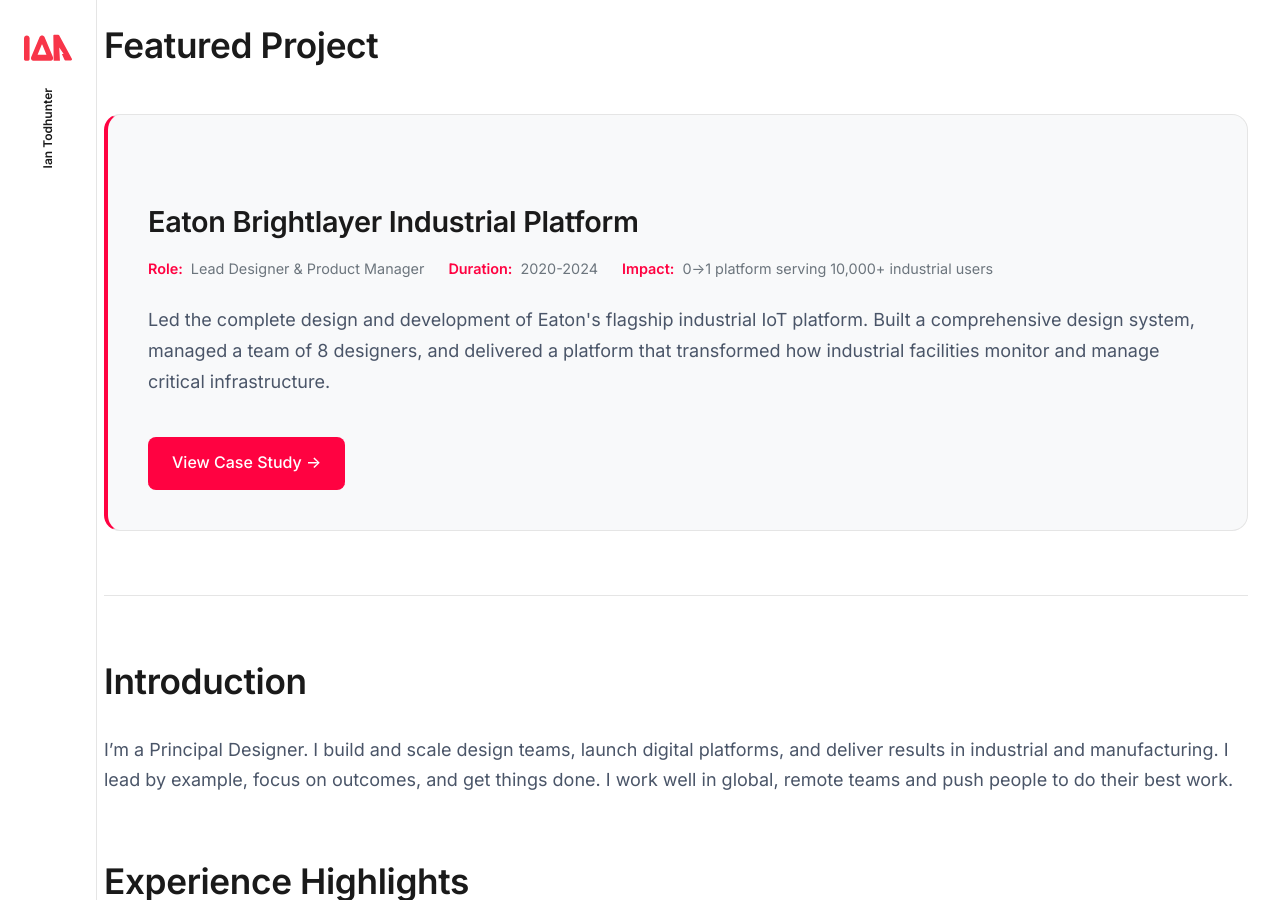
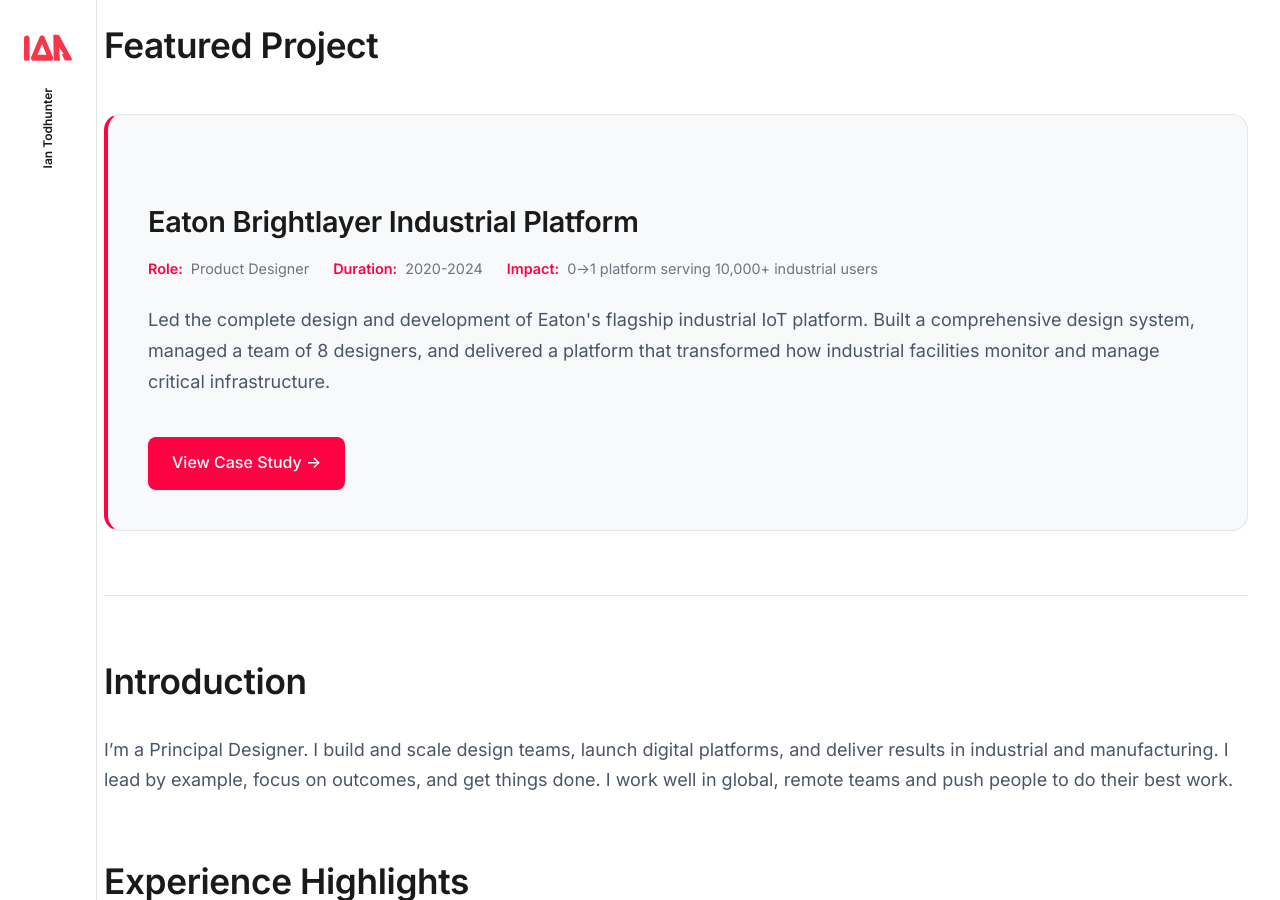
Before and after one commit to iantodhunter/iantodhunter.github.io, a Jekyll site: the page built from index.md, in a window 1280 px wide and 900 px high, scrolled down 480 px. Built offline with Jekyll 4.4.1, drawn with Linux system fonts in a browser that asks for light colours.

Commit message:
Update Eaton Brightlayer role from 'Lead Designer & Product Manager' to 'Product Designer'

```diff
--- a/index.md
+++ b/index.md
@@ -17,7 +17,7 @@
 <div class="featured-project">
   <h3>Eaton Brightlayer Industrial Platform</h3>
   <div class="project-meta">
-    <span><strong>Role:</strong> Lead Designer & Product Manager</span>
+    <span><strong>Role:</strong> Product Designer</span>
     <span><strong>Duration:</strong> 2020-2024</span>
     <span><strong>Impact:</strong> 0→1 platform serving 10,000+ industrial users</span>
   </div>
```
Also changed, not shown: work.md (+1 -1 lines).
